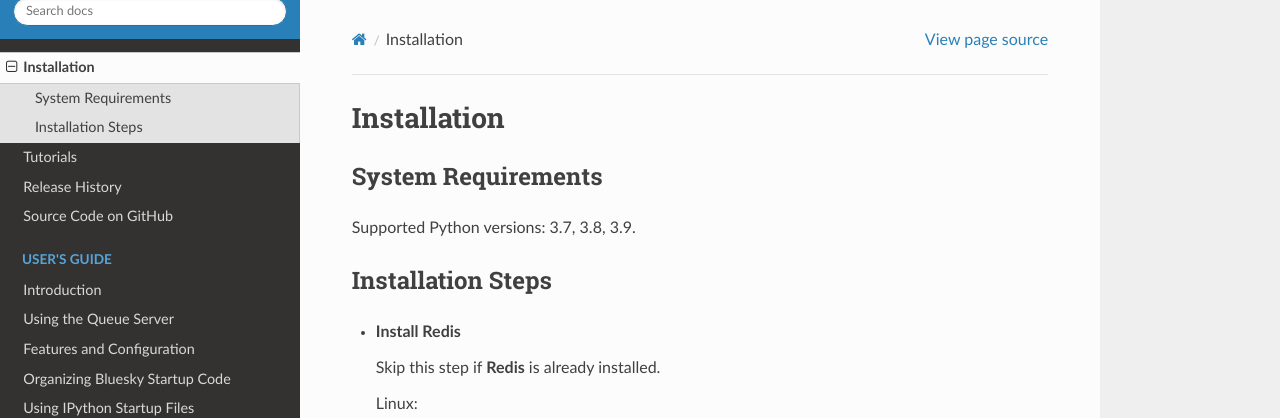
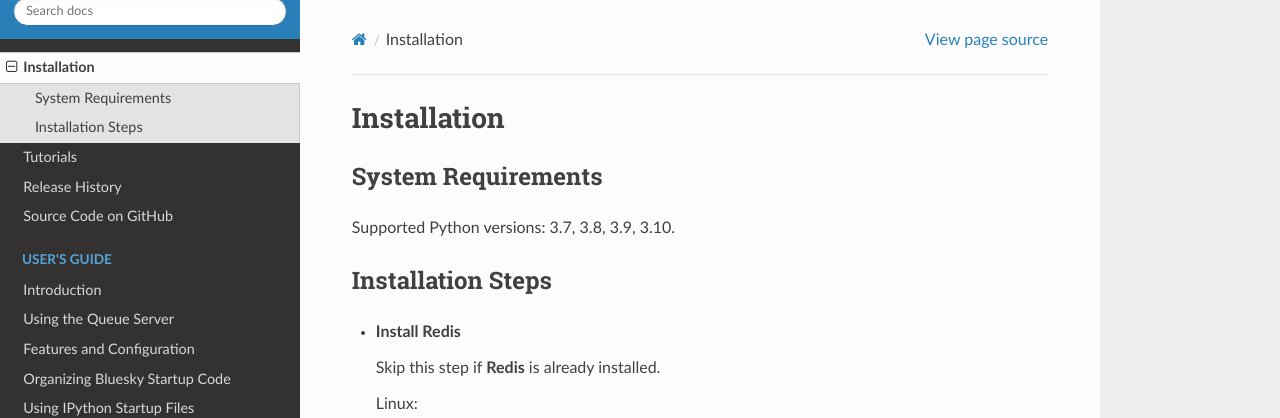
Before and after one commit to bluesky/bluesky-queueserver, a Sphinx documentation site: the page built from docs/source/installation.rst, in a window 1280 px wide and 900 px high. Shown: the top 418 px of the window. Built offline with Sphinx 7.4.7 and the Read the Docs theme 2.0.0, drawn with Linux system fonts in a browser that asks for light colours.

Commit message:
test against Python 3.10

```diff
--- a/docs/source/installation.rst
+++ b/docs/source/installation.rst
@@ -5,7 +5,7 @@ Installation
 System Requirements
 -------------------
 
-Supported Python versions: 3.7, 3.8, 3.9.
+Supported Python versions: 3.7, 3.8, 3.9, 3.10.
 
 Installation Steps
 ------------------
--- a/pyproject.toml
+++ b/pyproject.toml
@@ -1,6 +1,6 @@
 [tool.black]
 line-length = 115
-target-version = ['py37']
+target-version = ['py310']
 include = '\.pyi?$'
 exclude = '''
 
```
Also changed, not shown: 1 other file.
